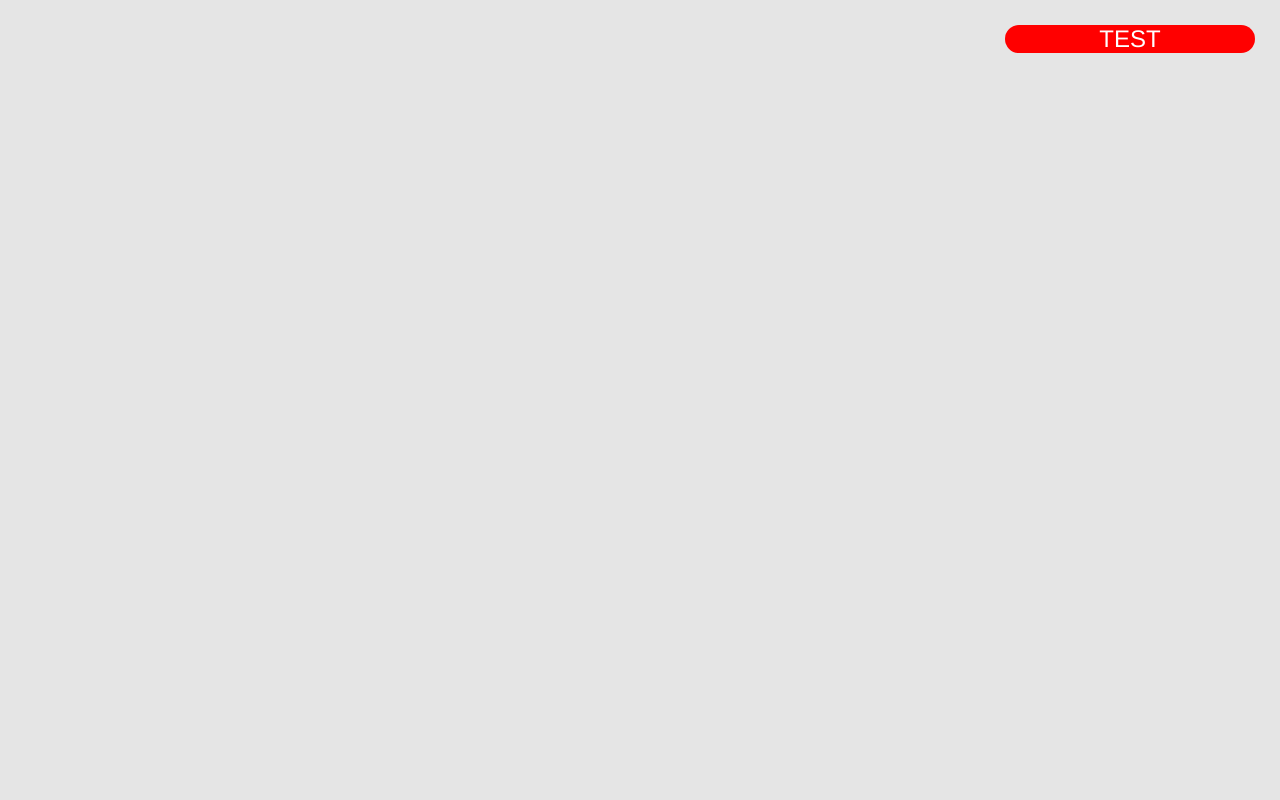
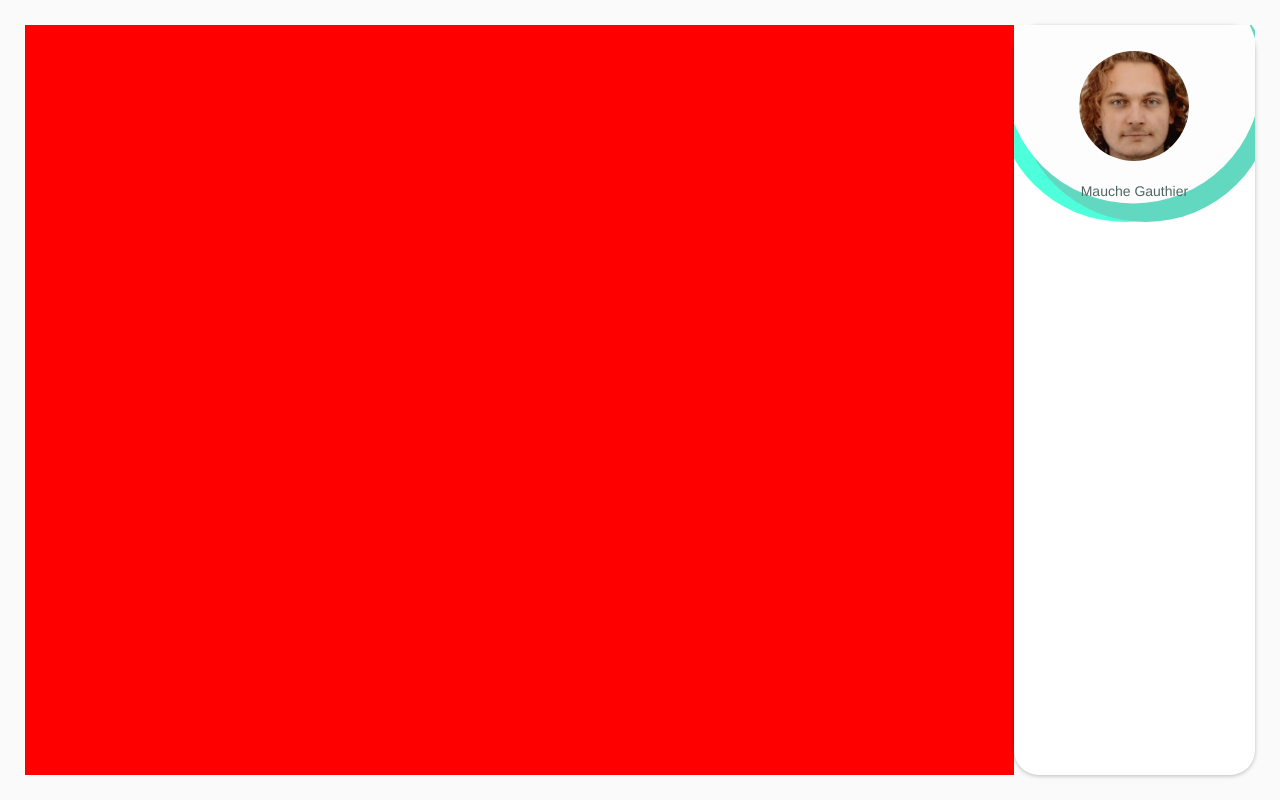
Before and after one commit to romainds-tech/BackOfficeDymogo, a Preact app: page / in a window 1280 px wide. Built offline with nearby package versions, Linux system fonts and the light colour scheme.

Commit message:
Wip Design of BackOffice

```diff
--- a/src/components/Auth/LoginCard.tsx
+++ b/src/components/Auth/LoginCard.tsx
@@ -5,7 +5,6 @@ export function LoginCard() {
     return (
       <>
         <div className='LoginCard'>
-
         </div>
       </>
     )
--- a/src/components/Dashboard/Dashboard.css
+++ b/src/components/Dashboard/Dashboard.css
@@ -1,10 +1,11 @@
 .Dashboard{
     width: 100%;
     height: 100%;
-    background-color: #E5E5E5;
+    linear-gradient(213.62deg, #FFFFFF -32.57%, rgba(255, 255, 255, 0.819896) 34.78%, rgba(232, 255, 250, 0.74) 147.02%);
 }
 
 .dashboard-content{
     padding: 25px;
-    float: right;
+    height: 100vh;
+    display: flex;
 }
--- a/src/components/Dashboard/Dashboard.tsx
+++ b/src/components/Dashboard/Dashboard.tsx
@@ -2,12 +2,14 @@
 import './Dashboard.css';
 // Import profileCard
 import { ProfileCard } from './ProfileCard/ProfileCard';
+import { ReportsCard } from './ReportsCard/ReportsCard';
 
 export function Dashboard() {
     return (
       <>
         <div className='Dashboard'>
           <div className='dashboard-content'>
+            <ReportsCard />
             <ProfileCard />
           </div>
         </div>
--- a/src/components/Dashboard/ProfileCard/ProfileCard.css
+++ b/src/components/Dashboard/ProfileCard/ProfileCard.css
@@ -1,6 +1,45 @@
 .ProfileCard{
-    width: 250px;
+    display: block;
+    width: 300px;
     height: 100%;
-    background-color: red;
+    background-color: #FFFFFF;
     border-radius: 25px;
+    box-shadow: 0px 1px 4px rgba(0, 0, 0, 0.25);
+    float: right;
 }
+
+.topprofilepart{
+    height: 35%;
+    background-color: #FFFFFF;
+    border-radius: 25px;
+    z-index: 10;
+    position: relative;
+    width: 100%;
+}
+
+.text{
+    color: #4E6661;
+    z-index: 10;
+    left: 50%;
+    top: 60%;
+    transform: translate(-50%, 0);
+    font-size: 14px;
+    position: absolute;
+}
+
+#profilepicture{
+    width: 110px;
+    z-index: 10;
+    left: 50%;
+    top: 10%;
+    transform: translate(-50%, 0);
+    position: absolute;
+    border-radius: 50%;
+}
+
+#svgprofile{
+    position: absolute;
+    top: 0;
+    left: 0;
+    width: 100%;
+}
--- a/src/components/Dashboard/ProfileCard/ProfileCard.tsx
+++ b/src/components/Dashboard/ProfileCard/ProfileCard.tsx
@@ -5,7 +5,11 @@ export function ProfileCard() {
     return (
       <>
         <div className='ProfileCard'>
-          TEST
+          <div className='topprofilepart'>
+            <img id="profilepicture" src="../../../../static/profile.png" alt="" />
+            <div className='text'> Mauche Gauthier </div>
+            <img id="svgprofile" src="../../../../static/profilecard.svg" alt="" />
+          </div>
         </div>
       </>
     )
--- /dev/null
+++ b/src/components/Dashboard/ReportsCard/ReportsCard.css
@@ -0,0 +1,5 @@
+.ReportsCard{
+    width: 100%;
+    height: 100%;
+    background-color: red;
+}
--- /dev/null
+++ b/src/components/Dashboard/ReportsCard/ReportsCard.tsx
@@ -0,0 +1,11 @@
+//Import  css
+import './ReportsCard.css';
+
+export function ReportsCard() {
+    return (
+      <>
+        <div className='ReportsCard'>
+        </div>
+      </>
+    )
+  }
```
Also changed, not shown: static/profile.png (added), static/profilecard.svg (added).
